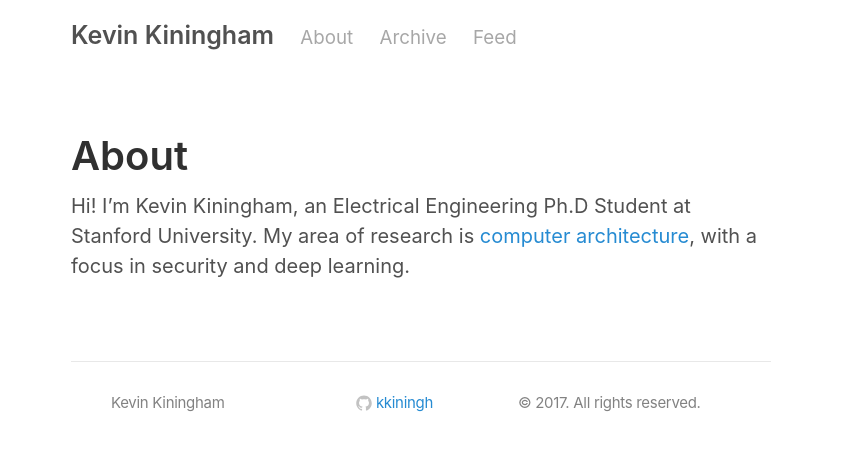
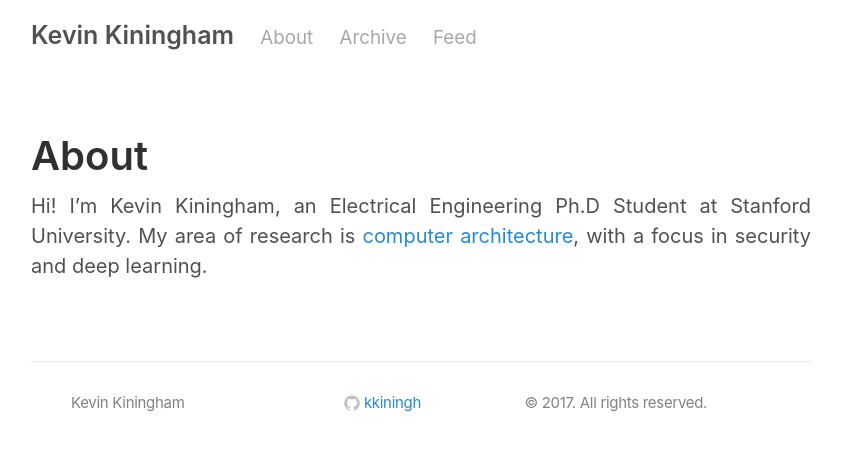
Before and after one commit to kkiningh/kkiningh.github.io, a Jekyll site: the page built from about.md, in a window 1280 px wide. Shown: the top 451 px of the page, without its empty margins (219-1060 px from the left). Built offline with Jekyll 4.4.1, drawn with Linux system fonts in a browser that asks for light colours; nearby versions of some CDN libraries.

Commit message:
Change style slightly to better match written papers

```diff
--- /dev/null
+++ b/_sass/_equations.scss
@@ -0,0 +1,7 @@
+// Format math/equations
+
+div .equation {
+  text-align: center;
+  width: 90%;
+  margin: 0 auto;
+}
--- a/_sass/_layout.scss
+++ b/_sass/_layout.scss
@@ -3,7 +3,7 @@
 // Styles for managing the structural hierarchy of the site.
 
 .container {
-  max-width: 38rem;
+  max-width: 42rem;
   padding-left:  1.5rem;
   padding-right: 1.5rem;
   margin-left:  auto;
@@ -17,6 +17,16 @@ footer {
 .site-footer {
   border-top: 1px solid #e8e8e8;
   padding: 30px 0;
+
+  .column { float: left; margin-bottom: 15px; }
+
+  ul { list-style: none; }
+
+  li, p {
+    font-size: 15px;
+    letter-spacing: -.3px;
+    color: #828282;
+  }
 }
 
 .footer-heading {
@@ -25,8 +35,6 @@ footer {
   letter-spacing: -.5px;
   margin-bottom: 15px;
 }
-
-.site-footer .column { float: left; margin-bottom: 15px; }
 
 .footer-col-1 {
   width: 270px; /*fallback*/
@@ -52,15 +60,6 @@ footer {
   width: calc(41.875%);
 }
 
-.site-footer ul { list-style: none; }
-
-.site-footer li,
-.site-footer p {
-  font-size: 15px;
-  letter-spacing: -.3px;
-  color: #828282;
-}
-
 .github-icon-svg,
 .twitter-icon-svg {
   display: inline-block;
--- a/_sass/_posts.scss
+++ b/_sass/_posts.scss
@@ -9,6 +9,10 @@
 
   li + li {
     margin-top: .25rem;
+  }
+
+  p {
+    text-align: justify;
   }
 }
 
--- a/styles.scss
+++ b/styles.scss
@@ -27,3 +27,4 @@
 @import "posts";
 @import "pagination";
 @import "message";
+@import "equations";
```
